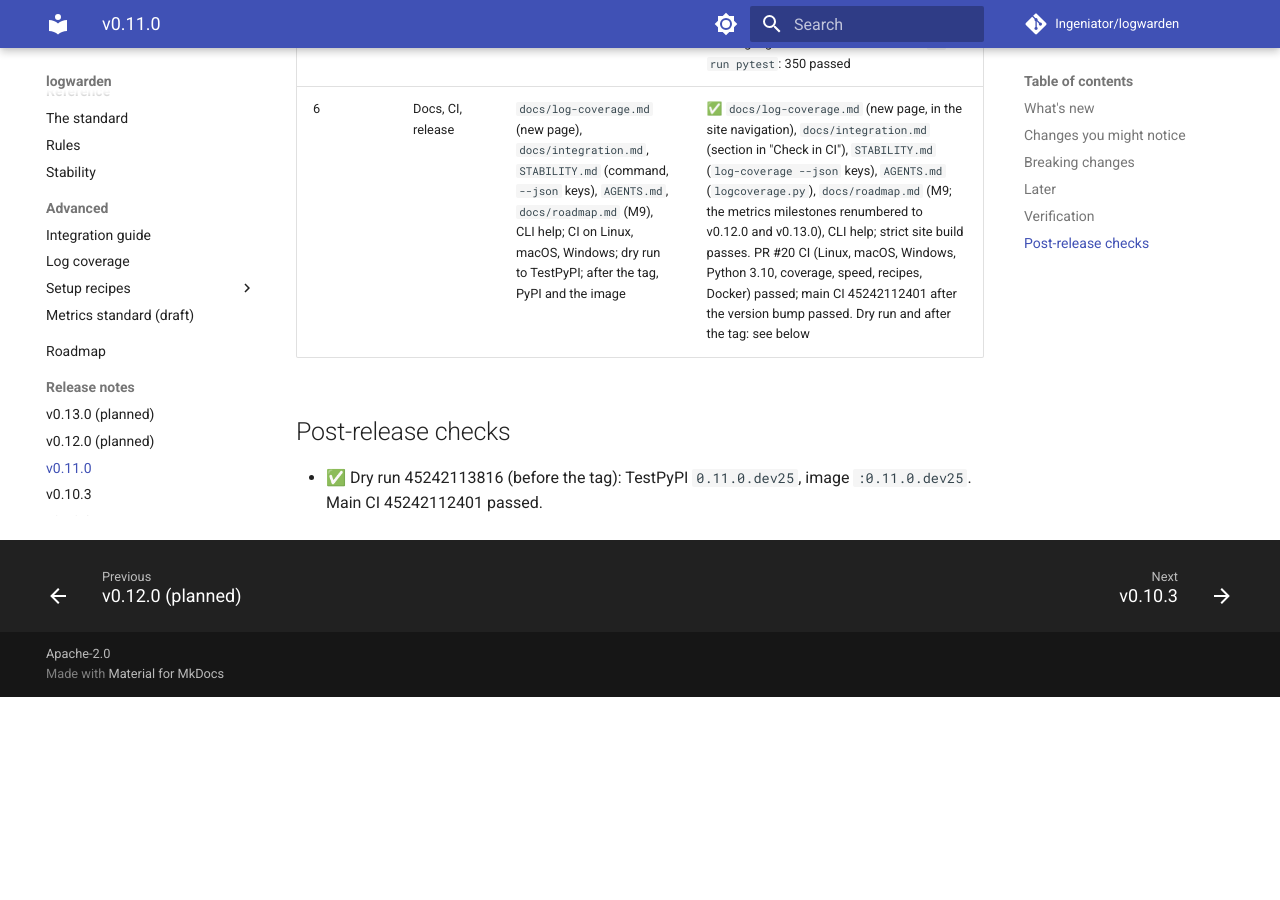
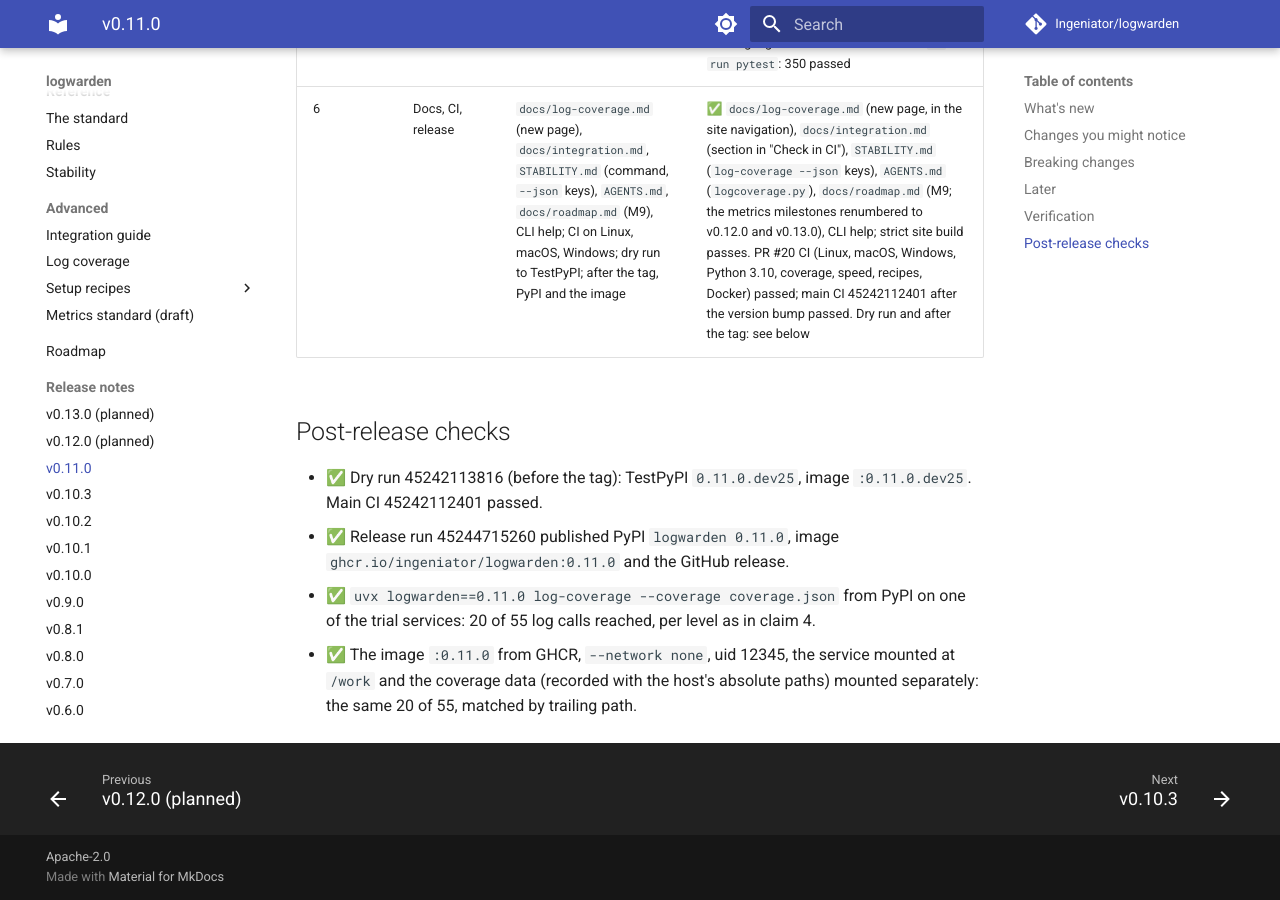
Before and after one commit to Ingeniator/logwarden, an MkDocs documentation site: the page built from docs/releases/v0.11.0.md, in a window 1280 px wide and 900 px high, scrolled down 2900 px. Built offline with MkDocs 1.6.1 and Material for MkDocs 9.7.7, drawn with Linux system fonts in a browser that asks for light colours; comment, search, counter and statistics services are not loaded; before the commit the page ends 3597 px from its top, so only the background shows below that.

Commit message:
v0.11.0 notes: post-release checks
Co-Authored-By: Claude Opus 5.5 <noreply@anthropic.com>
Claude-Session: https://claude.ai/code/session_01GHV8Tch3wUVMey3AfAo9q9

```diff
--- a/docs/releases/v0.11.0.md
+++ b/docs/releases/v0.11.0.md
@@ -67,3 +67,6 @@ None.
 ## Post-release checks
 
 - ✅ Dry run 45242113816 (before the tag): TestPyPI `0.11.0.dev25`, image `:0.11.0.dev25`. Main CI 45242112401 passed.
+- ✅ Release run 45244715260 published PyPI `logwarden 0.11.0`, image `ghcr.io/ingeniator/logwarden:0.11.0` and the GitHub release.
+- ✅ `uvx logwarden==0.11.0 log-coverage --coverage coverage.json` from PyPI on one of the trial services: 20 of 55 log calls reached, per level as in claim 4.
+- ✅ The image `:0.11.0` from GHCR, `--network none`, uid 12345, the service mounted at `/work` and the coverage data (recorded with the host's absolute paths) mounted separately: the same 20 of 55, matched by trailing path.
```
